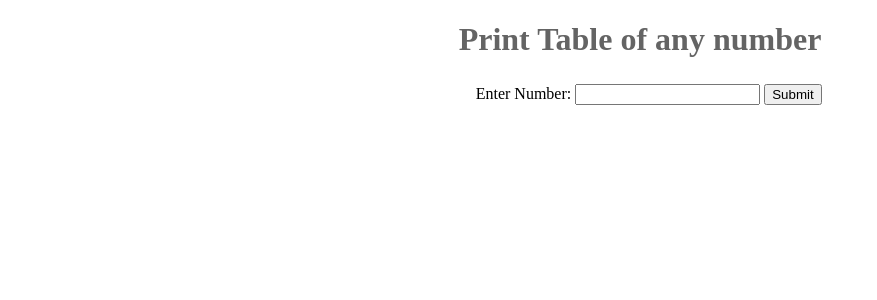
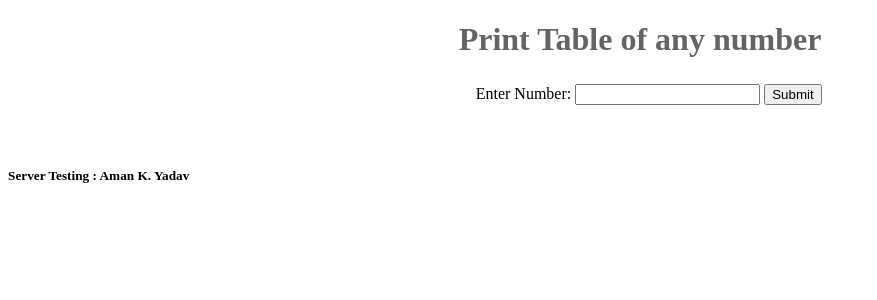
Before and after one commit to aman-5137/Tables, a Flask app: page / in a window 1280 px wide. Shown: the top 300 px of the page, without its empty margins (0-877 px from the left). Run offline with Flask 3, Linux system fonts and the light colour scheme.

Commit message:
Testing for changes

```diff
--- a/templates/table.html
+++ b/templates/table.html
@@ -28,5 +28,8 @@
         {% endfor %}
 
     </div>
+
+
+    <h5>Server Testing : Aman K. Yadav </h5>
 </body>
 </html>
```
